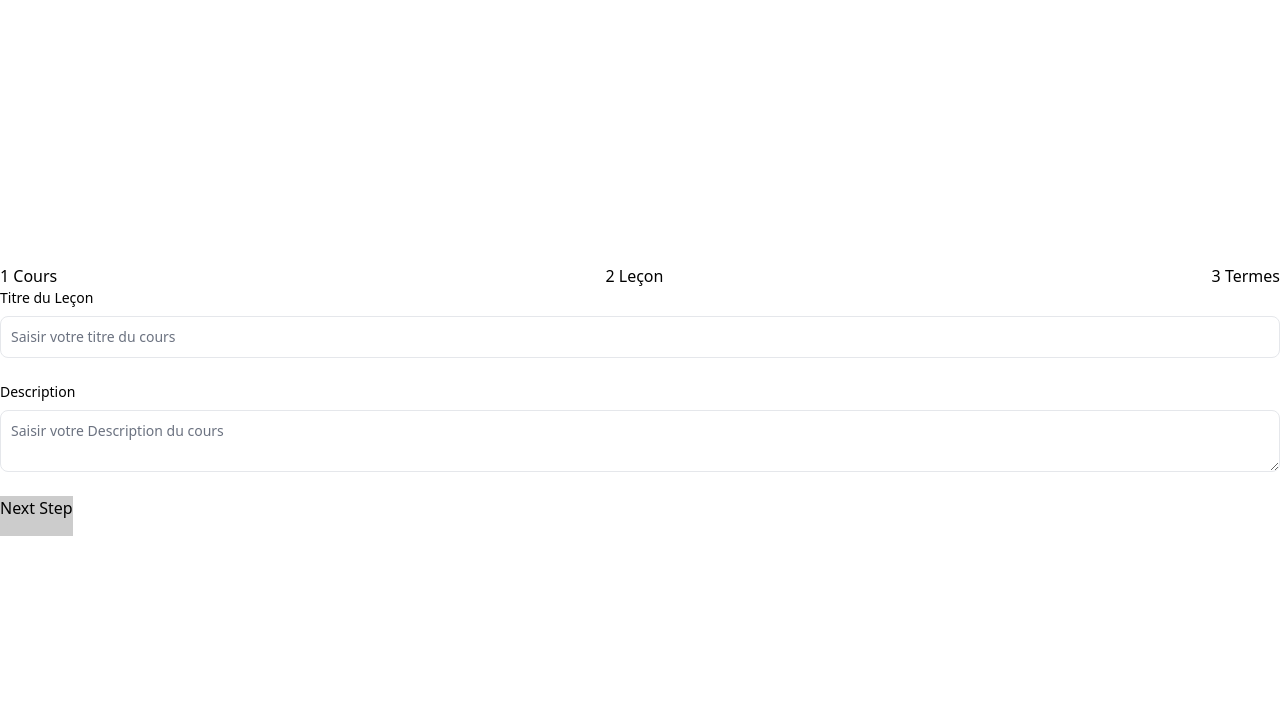
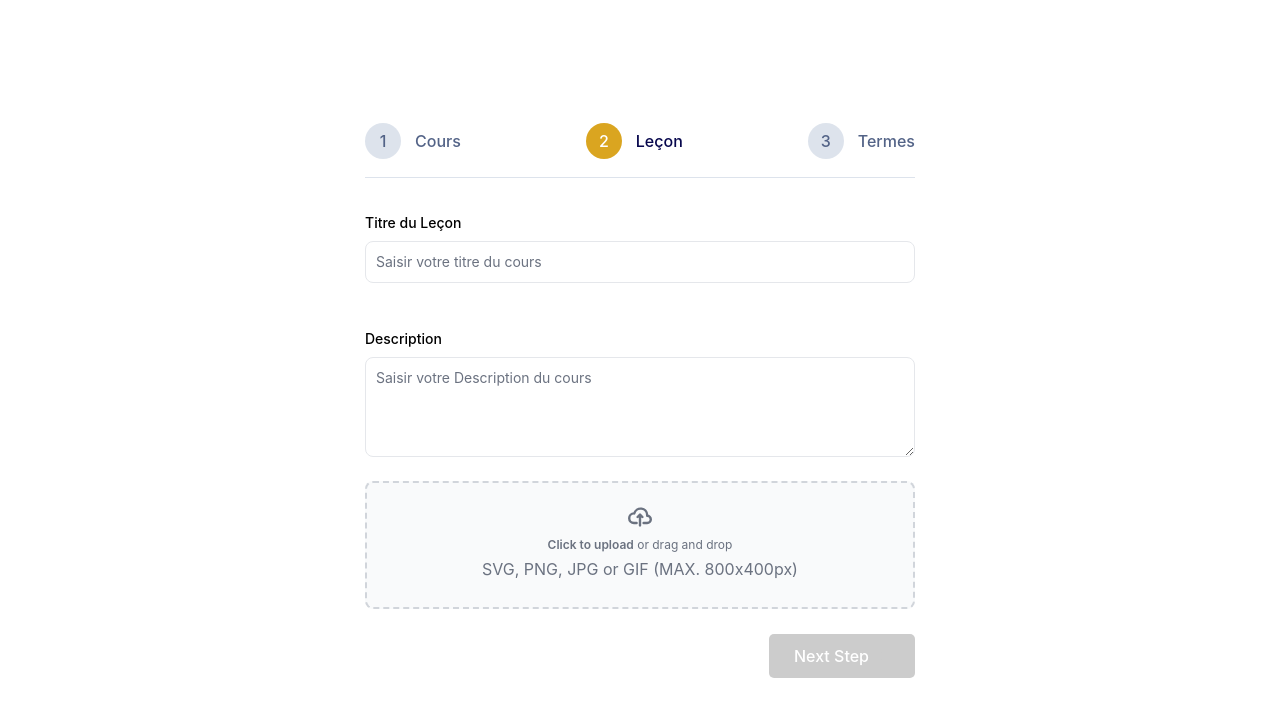
Before and after one commit to CyrineBH5/StarFront, an Angular app: page / in a window 1280 px wide. Shown: the top 716 px of the page. Built offline with nearby package versions, Linux system fonts and the light colour scheme.

Commit message:
ajout design+ service

```diff
--- a/src/app/component/Lecon/ajouter-lecon/ajouter-lecon.component.css
+++ b/src/app/component/Lecon/ajouter-lecon/ajouter-lecon.component.css
@@ -0,0 +1,208 @@
+* {
+  margin: 0;
+  padding: 0;
+  box-sizing: border-box;
+}
+
+body {
+  font-family: "Inter", sans-serif;
+}
+
+.formbold-main-wrapper {
+  display: flex;
+  align-items: center;
+  justify-content: center;
+  padding: 48px;
+}
+
+.formbold-form-wrapper {
+  margin: 0 auto;
+  max-width: 550px;
+  width: 100%;
+  background: white;
+}
+
+.formbold-steps {
+  padding-bottom: 18px;
+  margin-bottom: 35px;
+  border-bottom: 1px solid #DDE3EC;
+}
+
+.formbold-steps ul {
+  padding: 0;
+  margin: 0;
+  list-style: none;
+  display: flex;
+  gap: 40px;
+}
+
+.formbold-steps li {
+  display: flex;
+  align-items: center;
+  gap: 14px;
+  font-weight: 500;
+  font-size: 16px;
+  line-height: 24px;
+  color: #536387;
+}
+
+.formbold-steps li span {
+  display: flex;
+  align-items: center;
+  justify-content: center;
+  background: #DDE3EC;
+  border-radius: 50%;
+  width: 36px;
+  height: 36px;
+  font-weight: 500;
+  font-size: 16px;
+  line-height: 24px;
+  color: #536387;
+}
+
+.formbold-steps li.active {
+  color: #07074D;
+  ;
+}
+
+.formbold-steps li.active span {
+  background: goldenrod;
+  color: #FFFFFF;
+}
+
+.formbold-input-flex {
+  display: flex;
+  gap: 20px;
+  margin-bottom: 22px;
+}
+
+.formbold-input-flex>div {
+  width: 50%;
+}
+
+.formbold-form-input {
+  width: 100%;
+  padding: 13px 22px;
+  border-radius: 5px;
+  border: 1px solid #DDE3EC;
+  background: #FFFFFF;
+  font-weight: 500;
+  font-size: 16px;
+  color: #536387;
+  outline: none;
+  resize: none;
+}
+
+.formbold-form-input:focus {
+  border-color: #6a64f1;
+  box-shadow: 0px 3px 8px rgba(0, 0, 0, 0.05);
+}
+
+.formbold-form-label {
+  color: #07074D;
+  font-weight: 500;
+  font-size: 14px;
+  line-height: 24px;
+  display: block;
+  margin-bottom: 10px;
+}
+
+.formbold-form-confirm {
+  border-bottom: 1px solid #DDE3EC;
+  padding-bottom: 35px;
+}
+
+.formbold-form-confirm p {
+  font-size: 16px;
+  line-height: 24px;
+  color: #536387;
+  margin-bottom: 22px;
+  width: 75%;
+}
+
+.formbold-form-confirm>div {
+  display: flex;
+  gap: 15px;
+}
+
+.formbold-confirm-btn {
+  display: flex;
+  align-items: center;
+  gap: 10px;
+  background: #FFFFFF;
+  border: 0.5px solid #DDE3EC;
+  border-radius: 5px;
+  font-size: 16px;
+  line-height: 24px;
+  color: #536387;
+  cursor: pointer;
+  padding: 10px 20px;
+  transition: all .3s ease-in-out;
+}
+
+.formbold-confirm-btn {
+  box-shadow: 0px 1px 2px rgba(0, 0, 0, 0.12);
+}
+
+.formbold-confirm-btn.active {
+  background: goldenrod;
+  color: #FFFFFF;
+}
+
+.formbold-form-step-1,
+.formbold-form-step-2,
+.formbold-form-step-3 {
+  display: none;
+}
+
+.formbold-form-step-1.active,
+.formbold-form-step-2.active,
+.formbold-form-step-3.active {
+  display: block;
+}
+
+.formbold-form-btn-wrapper {
+  display: flex;
+  align-items: center;
+  justify-content: flex-end;
+  gap: 25px;
+  margin-top: 25px;
+}
+
+.formbold-back-btn {
+  cursor: pointer;
+  background: #FFFFFF;
+  border: none;
+  color: #07074D;
+  font-weight: 500;
+  font-size: 16px;
+  line-height: 24px;
+  display: none;
+}
+
+.formbold-back-btn.active {
+  display: block;
+}
+
+.formbold-btn {
+  display: flex;
+  align-items: center;
+  gap: 5px;
+  font-size: 16px;
+  border-radius: 5px;
+  padding: 10px 25px;
+  border: none;
+  font-weight: 500;
+  background-color: goldenrod;
+  color: white;
+  cursor: pointer;
+}
+
+.formbold-btn:hover {
+  box-shadow: 0px 3px 8px rgba(0, 0, 0, 0.05);
+}
+
+#d {
+  min-height: 100px;
+  max-height: 200px;
+}
--- a/src/app/component/Lecon/ajouter-lecon/ajouter-lecon.component.html
+++ b/src/app/component/Lecon/ajouter-lecon/ajouter-lecon.component.html
@@ -72,6 +72,23 @@
               </div>
             </div>
           </div>
+          <div class="flex items-center justify-center w-full">
+            <label for="dropzone-file"
+              class="flex flex-col items-center justify-center w-full h-32 border-2 border-gray-300 border-dashed rounded-lg cursor-pointer bg-gray-50 dark:hover:bg-bray-800 dark:bg-gray-700 hover:bg-gray-100 dark:border-gray-600 dark:hover:border-gray-500 dark:hover:bg-gray-600">
+              <div class="flex flex-col items-center justify-center pt-2 pb-3">
+                <svg class="w-6 h-6 mb-2 text-gray-500 dark:text-gray-400" aria-hidden="true"
+                  xmlns="http://www.w3.org/2000/svg" fill="none" viewBox="0 0 20 16">
+                  <path stroke="currentColor" stroke-linecap="round" stroke-linejoin="round" stroke-width="2"
+                    d="M13 13h3a3 3 0 0 0 0-6h-.025A5.56 5.56 0 0 0 16 6.5 5.5 5.5 0 0 0 5.207 5.021C5.137 5.017 5.071 5 5 5a4 4 0 0 0 0 8h2.167M10 15V6m0 0L8 8m2-2 2 2" />
+                </svg>
+                <p class="mb-1 text-xs text-gray-500 dark:text-gray-400"><span class="font-semibold">Click to
+                    upload</span> or drag and drop</p>
+                <p class="text-xxs text-gray-500 dark:text-gray-400">SVG, PNG, JPG or GIF (MAX. 800x400px)</p>
+              </div>
+              <input id="dropzone-file" type="file" class="hidden" />
+            </label>
+          </div>
+
           <div class="formbold-form-btn-wrapper">
 
 
--- a/src/app/services/lecon/lecon.service.ts
+++ b/src/app/services/lecon/lecon.service.ts
@@ -1,9 +1,24 @@
 import { Injectable } from '@angular/core';
-
+import { HttpClient, HttpHeaders } from '@angular/common/http';
+import { Lecon } from 'src/app/models/Lecon/lecon';
 @Injectable({
   providedIn: 'root'
 })
 export class LeconService {
 
-  constructor() { }
+  constructor(private httpLecon: HttpClient) { }
+  ajouterLecon(l: Lecon) {
+    // Define your headers
+    const httpOptions = {
+      headers: new HttpHeaders({
+        'Content-Type': 'application/json',  // Adjust the content type as needed
+      })
+    };
+
+    this.httpLecon.post<Lecon[]>('http://localhost:3003/api/Lecon', l, httpOptions).subscribe(res => {
+      console.log(res);
+    }
+      , err => { console.log(err) });
+
+  }
 }
```
